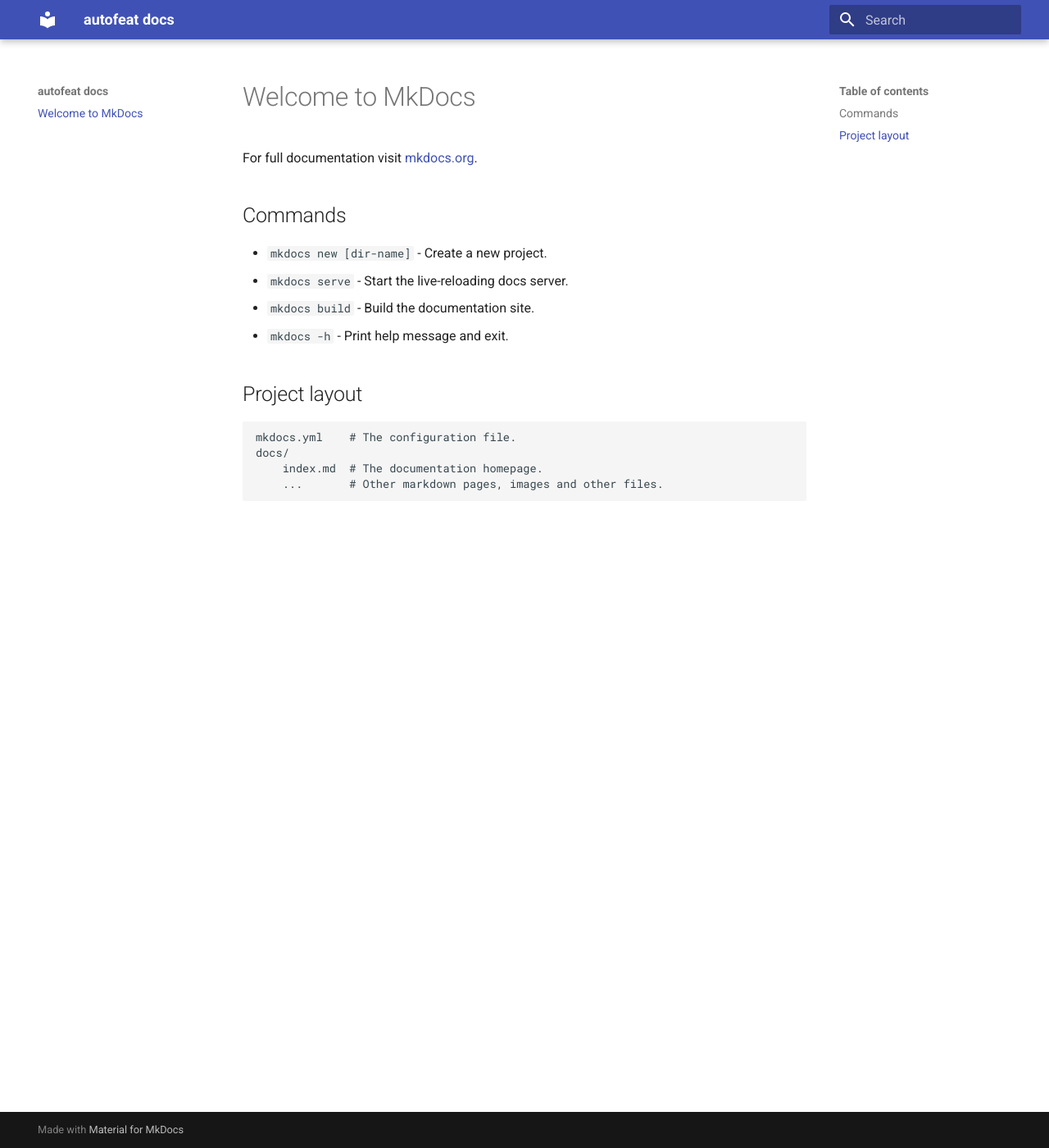
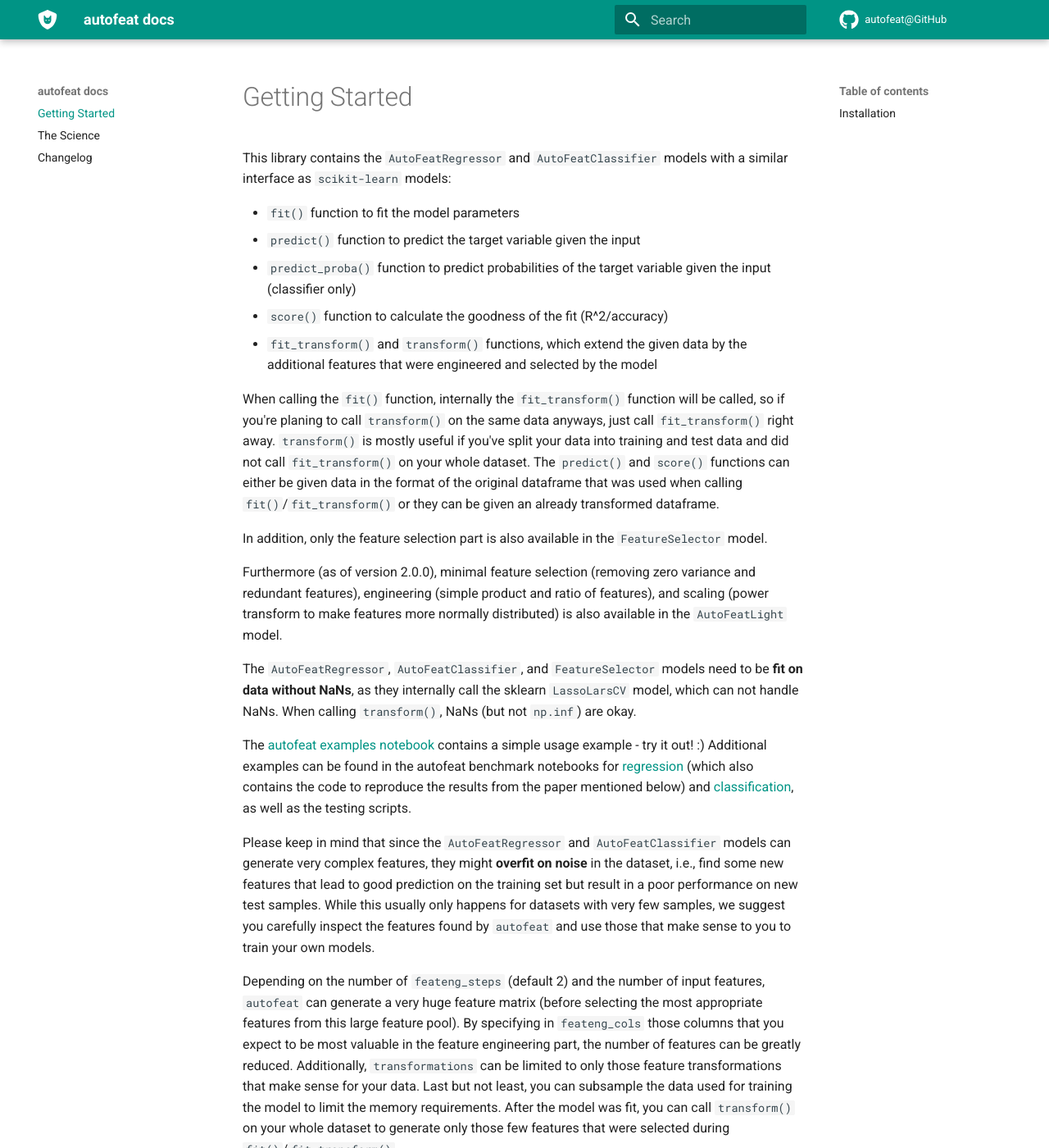
Before and after one commit to cod3licious/autofeat, an MkDocs documentation site: the page built from docs/index.md, in a window 1280 px wide and 1400 px high. Shown: the whole window at 82% size. Built offline with MkDocs 1.6.1 and Material for MkDocs 9.7.7, drawn with Linux system fonts in a browser that asks for light colours; comment, search, counter and statistics services are not loaded; some of the changed text lies outside the part shown.

Commit message:
update docs (v2.1.3)

```diff
--- a/docs/index.md
+++ b/docs/index.md
@@ -1,17 +1,31 @@
-# Welcome to MkDocs
+# Getting Started
 
-For full documentation visit [mkdocs.org](https://www.mkdocs.org).
+This library contains the `AutoFeatRegressor` and `AutoFeatClassifier` models with a similar interface as `scikit-learn` models:
 
-## Commands
+- `fit()` function to fit the model parameters
+- `predict()` function to predict the target variable given the input
+- `predict_proba()` function to predict probabilities of the target variable given the input (classifier only)
+- `score()` function to calculate the goodness of the fit (R^2/accuracy)
+- `fit_transform()` and `transform()` functions, which extend the given data by the additional features that were engineered and selected by the model
 
-* `mkdocs new [dir-name]` - Create a new project.
-* `mkdocs serve` - Start the live-reloading docs server.
-* `mkdocs build` - Build the documentation site.
-* `mkdocs -h` - Print help message and exit.
+When calling the `fit()` function, internally the `fit_transform()` function will be called, so if you're planing to call `transform()` on the same data anyways, just call `fit_transform()` right away. `transform()` is mostly useful if you've split your data into training and test data and did not call `fit_transform()` on your whole dataset. The `predict()` and `score()` functions can either be given data in the format of the original dataframe that was used when calling `fit()`/`fit_transform()` or they can be given an already transformed dataframe.
 
-## Project layout
+In addition, only the feature selection part is also available in the `FeatureSelector` model.
 
-    mkdocs.yml    # The configuration file.
-    docs/
-        index.md  # The documentation homepage.
-        ...       # Other markdown pages, images and other files.
+Furthermore (as of version 2.0.0), minimal feature selection (removing zero variance and redundant features), engineering (simple product and ratio of features), and scaling (power transform to make features more normally distributed) is also available in the `AutoFeatLight` model.
+
+The `AutoFeatRegressor`, `AutoFeatClassifier`, and `FeatureSelector` models need to be **fit on data without NaNs**, as they internally call the sklearn `LassoLarsCV` model, which can not handle NaNs. When calling `transform()`, NaNs (but not `np.inf`) are okay.
+
+The [autofeat examples notebook](https://github.com/cod3licious/autofeat/blob/main/notebooks/autofeat_examples.ipynb) contains a simple usage example - try it out! :) Additional examples can be found in the autofeat benchmark notebooks for [regression](https://github.com/cod3licious/autofeat/blob/main/notebooks/autofeat_benchmark_regression.ipynb) (which also contains the code to reproduce the results from the paper mentioned below) and [classification](https://github.com/cod3licious/autofeat/blob/main/notebooks/autofeat_benchmark_classification.ipynb), as well as the testing scripts.
+
+Please keep in mind that since the `AutoFeatRegressor` and `AutoFeatClassifier` models can generate very complex features, they might **overfit on noise** in the dataset, i.e., find some new features that lead to good prediction on the training set but result in a poor performance on new test samples. While this usually only happens for datasets with very few samples, we suggest you carefully inspect the features found by `autofeat` and use those that make sense to you to train your own models.
+
+Depending on the number of `feateng_steps` (default 2) and the number of input features, `autofeat` can generate a very huge feature matrix (before selecting the most appropriate features from this large feature pool). By specifying in `feateng_cols` those columns that you expect to be most valuable in the feature engineering part, the number of features can be greatly reduced. Additionally, `transformations` can be limited to only those feature transformations that make sense for your data. Last but not least, you can subsample the data used for training the model to limit the memory requirements. After the model was fit, you can call `transform()` on your whole dataset to generate only those few features that were selected during `fit()`/`fit_transform()`.
+
+
+### Installation
+You can either download the code from here and include the autofeat folder in your `$PYTHONPATH` or install (the library components only) via pip:
+
+    $ pip install autofeat
+
+The library requires Python 3! Other dependencies: `numpy`, `pandas`, `scikit-learn`, `sympy`, `joblib`, `pint` and `numba`.
--- a/mkdocs.yml
+++ b/mkdocs.yml
@@ -1,4 +1,15 @@
 site_name: autofeat docs
 site_url: https://franziskahorn.de/autofeat
+repo_url: https://github.com/cod3licious/autofeat
+repo_name: autofeat@GitHub
 theme:
   name: material
+  palette:
+    primary: teal
+  icon:
+    repo: fontawesome/brands/github
+    logo: fontawesome/solid/shield-cat
+nav:
+  - Getting Started: index.md
+  - The Science: science.md
+  - Changelog: CHANGELOG.md
--- a/src/autofeat/__init__.py
+++ b/src/autofeat/__init__.py
@@ -2,7 +2,7 @@
 # License: MIT
 
 name = "autofeat"
-__version__ = "2.1.2"
+__version__ = "2.1.3"
 from .autofeatlight import AutoFeatLight  # noqa
 from .autofeat import AutoFeatModel, AutoFeatRegressor, AutoFeatClassifier  # noqa
 from .featsel import FeatureSelector  # noqa
```
Also changed, not shown: README.md (+3 -44 lines), docs/CHANGELOG.md (added, +145 -0 lines), docs/science.md (added, +17 -0 lines), pyproject.toml (added, +140 -0 lines).
